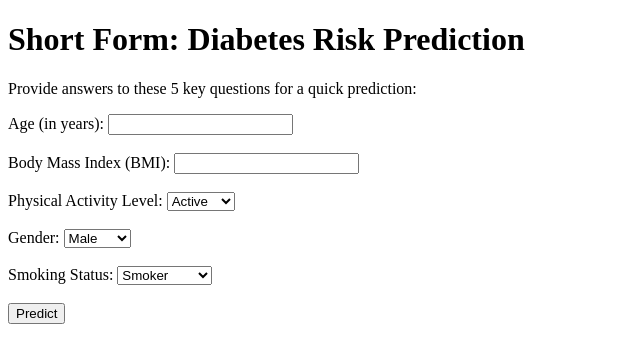
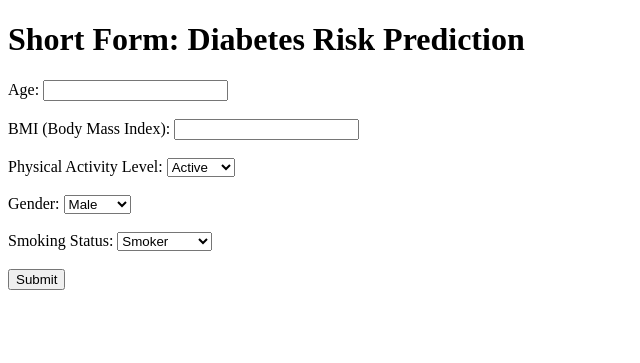
Before and after one commit to LeslieBarrera/project-2-diabetes-risk-prediction, a Flask app: page /short_form in a window 1280 px wide. Shown: the top 363 px of the page, without its empty margins (0-640 px from the left). Run offline with Flask 3, Linux system fonts and the light colour scheme; parts of the project's set-up code (start-up, migrations or seed data) failed here and were passed over.

Commit message:
Fixed mistakes

```diff
--- a/app.py
+++ b/app.py
@@ -1,4 +1,4 @@
-from flask import Flask, render_template, request
+from flask import Flask, render_template, request, jsonify
 from joblib import load
 import numpy as np
 
@@ -6,54 +6,47 @@ app = Flask(__name__)
 
 # Load models
 short_form_model = load("optimized_logistic_regression_model.joblib")
-long_form_model = load("logistic_regression_full_model.joblib")
+long_form_model = load("long_form_model.joblib")
 
 @app.route("/")
 def index():
     return render_template("index.html")
 
-@app.route("/short_form")
+@app.route("/short_form", methods=["GET", "POST"])
 def short_form():
+    if request.method == "POST":
+        # Get form data for short form
+        age = int(request.form["age"])
+        bmi = float(request.form["bmi"])
+        physical_activity = 1 if request.form["physical_activity"] == "Active" else 0
+        gender = 1 if request.form["gender"] == "Male" else 0
+        smoking_status = 1 if request.form["smoking_status"] == "Smoker" else 0
+
+        # Predict using short form model
+        features = np.array([age, bmi, physical_activity, gender, smoking_status]).reshape(1, -1)
+        prediction = short_form_model.predict(features)
+        probability = short_form_model.predict_proba(features)[0]
+
+        risk = "High Risk" if prediction[0] == 1 else "Low Risk"
+
+        return render_template("result.html", risk=risk, probability=probability, form="Short Form")
     return render_template("short_form.html")
 
-@app.route("/long_form")
+@app.route("/long_form", methods=["GET", "POST"])
 def long_form():
-    return render_template("long_form.html")
-
-@app.route("/predict_short", methods=["POST"])
-def predict_short():
-    try:
-        features = np.array([
-            request.form["age"],
-            request.form["bmi"],
-            request.form["physical_activity"],
-            request.form["gender"],
-            request.form["smoking_status"],
-        ]).astype(float).reshape(1, -1)
-
-        prediction = short_form_model.predict(features)[0]
-        confidence = short_form_model.predict_proba(features).max()
-
-        result = "Low Risk" if prediction == 0 else "High Risk"
-        return render_template("result.html", prediction=result, confidence=f"{confidence:.2%}")
-    except Exception as e:
-        return f"Error: {str(e)}"
-
-@app.route("/predict_long", methods=["POST"])
-def predict_long():
-    try:
-        features = [
-            float(request.form[key]) for key in request.form.keys()
-        ]
+    if request.method == "POST":
+        # Gather all inputs for long form
+        features = [float(request.form[key]) for key in request.form.keys()]
         features = np.array(features).reshape(1, -1)
 
-        prediction = long_form_model.predict(features)[0]
-        confidence = long_form_model.predict_proba(features).max()
+        # Predict using long form model
+        prediction = long_form_model.predict(features)
+        probability = long_form_model.predict_proba(features)[0]
 
-        result = "Low Risk" if prediction == 0 else "High Risk"
-        return render_template("result.html", prediction=result, confidence=f"{confidence:.2%}")
-    except Exception as e:
-        return f"Error: {str(e)}"
+        risk = "High Risk" if prediction[0] == 1 else "Low Risk"
+
+        return render_template("result.html", risk=risk, probability=probability, form="Long Form")
+    return render_template("long_form.html")
 
 if __name__ == "__main__":
     app.run(debug=True)
--- a/templates/result.html
+++ b/templates/result.html
@@ -7,8 +7,9 @@
 </head>
 <body>
     <h1>Prediction Results</h1>
-    <p>Your diabetes risk prediction is: <strong>{{ prediction }}</strong></p>
-    <p>Confidence Level: <strong>{{ confidence }}</strong></p>
+    <p><strong>Form Used:</strong> {{ form }}</p>
+    <p><strong>Risk Level:</strong> {{ risk }}</p>
+    <p><strong>Confidence:</strong> {{ probability }}</p>
     <a href="/">Return to Home</a>
 </body>
 </html>
--- a/templates/short_form.html
+++ b/templates/short_form.html
@@ -3,37 +3,36 @@
 <head>
     <meta charset="UTF-8">
     <meta name="viewport" content="width=device-width, initial-scale=1.0">
-    <title>Diabetes Risk Prediction - Short Form</title>
+    <title>Short Form - Diabetes Risk Prediction</title>
 </head>
 <body>
     <h1>Short Form: Diabetes Risk Prediction</h1>
-    <p>Provide answers to these 5 key questions for a quick prediction:</p>
-    <form action="/predict_short" method="post">
-        <label for="age">Age (in years):</label>
+    <form action="/short_form" method="post">
+        <label for="age">Age:</label>
         <input type="number" id="age" name="age" required><br><br>
 
-        <label for="bmi">Body Mass Index (BMI):</label>
+        <label for="bmi">BMI (Body Mass Index):</label>
         <input type="number" id="bmi" name="bmi" step="0.1" required><br><br>
 
         <label for="physical_activity">Physical Activity Level:</label>
         <select id="physical_activity" name="physical_activity" required>
-            <option value="1">Active</option>
-            <option value="0">Inactive</option>
+            <option value="Active">Active</option>
+            <option value="Inactive">Inactive</option>
         </select><br><br>
 
         <label for="gender">Gender:</label>
         <select id="gender" name="gender" required>
-            <option value="1">Male</option>
-            <option value="0">Female</option>
+            <option value="Male">Male</option>
+            <option value="Female">Female</option>
         </select><br><br>
 
         <label for="smoking_status">Smoking Status:</label>
         <select id="smoking_status" name="smoking_status" required>
-            <option value="1">Smoker</option>
-            <option value="0">Non-smoker</option>
+            <option value="Smoker">Smoker</option>
+            <option value="Non-smoker">Non-smoker</option>
         </select><br><br>
 
-        <button type="submit">Predict</button>
+        <button type="submit">Submit</button>
     </form>
 </body>
 </html>
```
Also changed, not shown: templates/index.html (+5 -5 lines), templates/long_form.html (+8 -10 lines).
